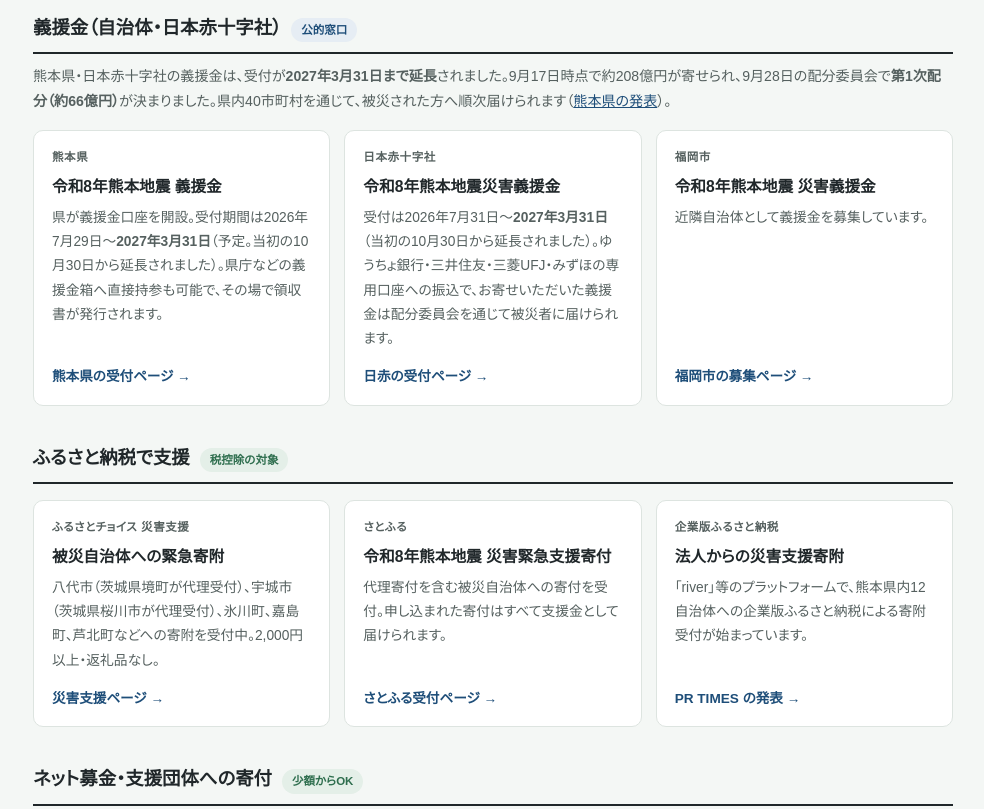
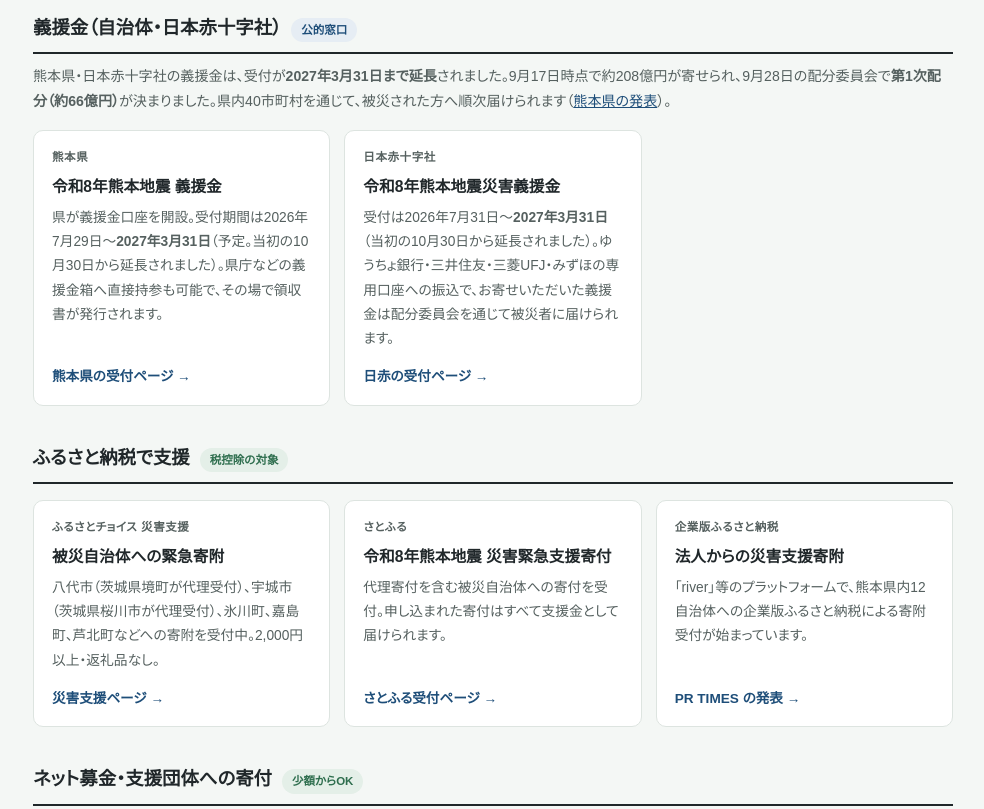
Before and after one commit to yumaji/kumamoto-shien-repo, a plain HTML site: page index.html in a window 1280 px wide. Shown: the part 6180-6989 px from the top of the page, without its empty margins (147-1131 px from the left). Drawn offline with Linux system fonts and the light colour scheme.

Commit message:
fix: 福岡市の義援金を受付終了に移す（Issue #62 のリンク切れの原因）
## 原因
福岡市の義援金の募集ページ（city.fukuoka.lg.jp/bousai/r8kumamoto.html）が 404 に
なっていた。福岡市の募集は口座振込が 10/30、義援金箱が 10/31 で終わっており、
期間終了後に市がページを削除したため。11/13 の自動チェックでは開けていたので、
11/13〜11/16 の間に消えたとみられる。

こちら側の原因は、このカードに受付期間を書いておらず、ops-reminder.py の
DEADLINES にも登録していなかったこと。そのため終了しても通知が出ず、ページが
消えるまで「募集しています」と表示し続けていた。

## 対応
- 福岡市のカードを外し、「受付を終えた窓口」の一覧に、終了日と寄付の行き先
  （被災した自治体へ贈呈予定）を加えた。
- OPERATIONS.md 4節に、窓口のカードを追加するときは受付期間を調べて DEADLINES に
  必ず登録すること、期間が発表されていない窓口は WEEKLY で定点確認することを追記。

## 根拠
福岡市の募集案内（検索結果に残っている版）、福岡市広報戦略室の X の投稿
（募集期間 10/31 まで）。

Co-Authored-By: Claude Opus 5.5 <noreply@anthropic.com>
Claude-Session: https://claude.ai/code/session_0193fTZZrLASCaR8WMYgvj1M

```diff
--- a/index.html
+++ b/index.html
@@ -506,11 +506,6 @@
         <p>受付は2026年7月31日〜<strong>2027年3月31日</strong>（当初の10月30日から延長されました）。ゆうちょ銀行・三井住友・三菱UFJ・みずほの専用口座への振込で、お寄せいただいた義援金は配分委員会を通じて被災者に届けられます。</p>
         <a class="go" href="https://www.jrc.or.jp/contribute/help/20260731/" target="_blank" rel="noopener">日赤の受付ページ</a>
       </div>
-      <div class="card">
-        <h3><span class="who">福岡市</span>令和8年熊本地震 災害義援金</h3>
-        <p>近隣自治体として義援金を募集しています。</p>
-        <a class="go" href="https://www.city.fukuoka.lg.jp/bousai/r8kumamoto.html" target="_blank" rel="noopener">福岡市の募集ページ</a>
-      </div>
     </div>
   </section>
 
@@ -577,6 +572,7 @@
         <li>コンビニ各社の店頭募金（ファミリーマート8月25日、セブン‐イレブン・ローソン8月31日に終了）</li>
         <li>楽天クラッチ募金（8月28日に終了）</li>
         <li>CAMPFIRE 緊急災害支援金（9月25日に終了。支援金は日本赤十字社の義援金へ寄付）</li>
+        <li>福岡市の義援金（口座振込は10月30日、義援金箱は10月31日に終了。被災した自治体へ贈られる予定）</li>
         <li>済生会熊本病院 災害拠点機能・強化プロジェクト（10月28日に終了。終了2日前の時点で目標の9倍以上の約9,460万円）</li>
       </ul>
     </div>
```
Also changed, not shown: 1 other file.
